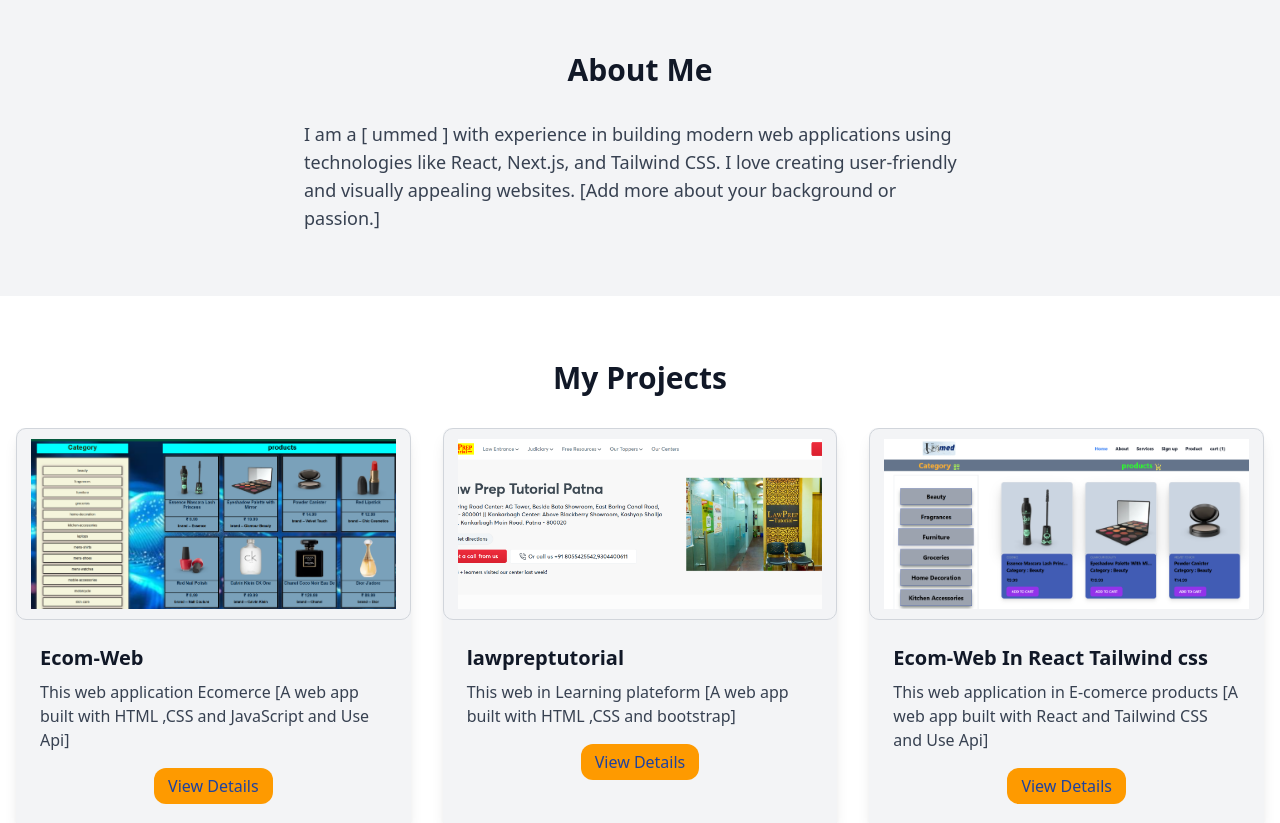
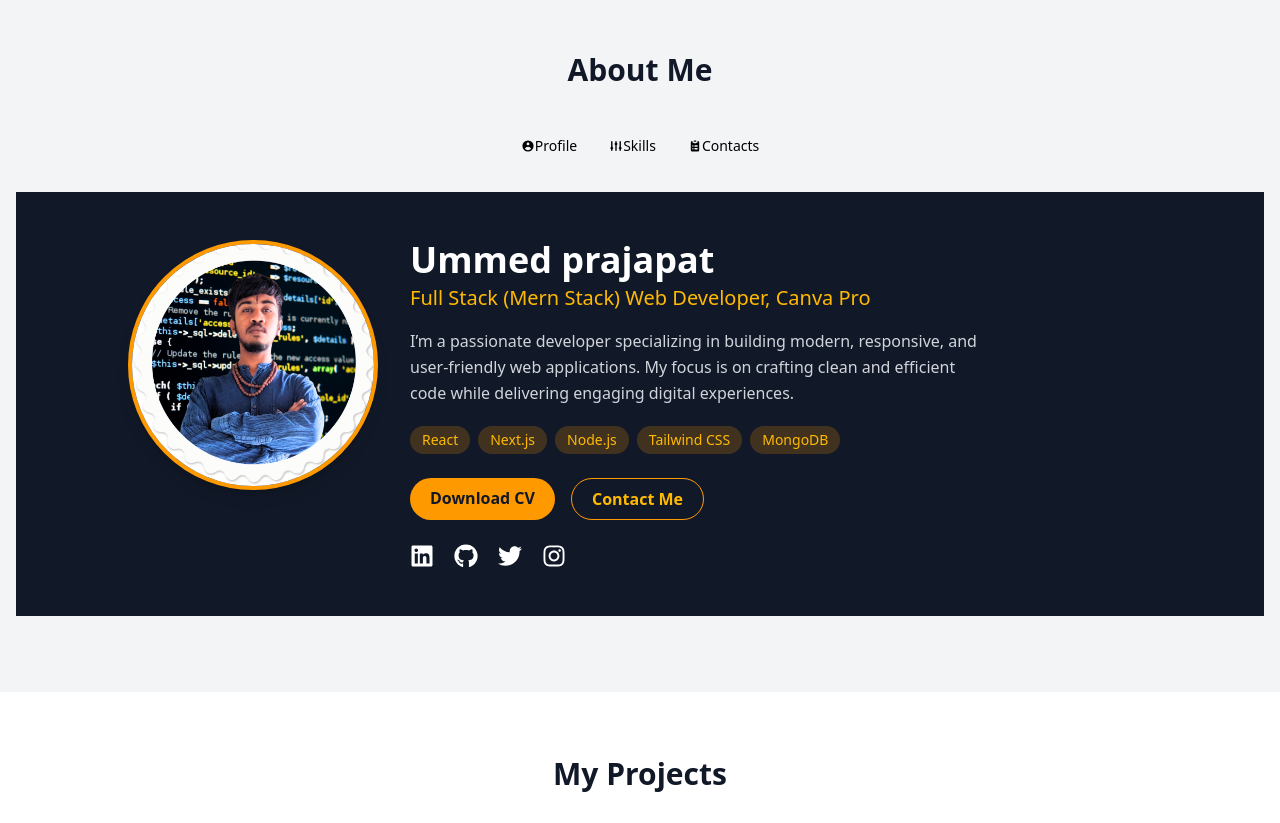
Before and after one commit to ummed850/ummed-portfolio, a Next.js app: page / in a window 1280 px wide. Shown: the part 460-1283 px from the top of the page. Built offline with nearby package versions, Linux system fonts and the light colour scheme.

Commit message:
Completed the project

```diff
--- a/src/app/page.js
+++ b/src/app/page.js
@@ -1,7 +1,10 @@
 "use client";
 import { useState } from 'react';
 import Link from 'next/link';
-import { FaBars, FaTimes } from 'react-icons/fa';
+import { FaBars, FaInstagram, FaTimes } from 'react-icons/fa';
+import { TabItem, Tabs } from "flowbite-react";
+import { HiAdjustments, HiClipboardList, HiUserCircle } from "react-icons/hi";
+import { FaLinkedin, FaGithub, FaTwitter } from "react-icons/fa";
 
 export default function Header() {
   const [isOpen, setIsOpen] = useState(false);
@@ -80,7 +83,7 @@ export default function Header() {
             <h1 className="text-4xl md:text-5xl font-bold mb-4">Hi, I am [Ummed]</h1>
             <p className="text-xl md:text-2xl mb-6">I am a Mern Stack Web Developer with a passion for building scalable and efficient web applications.</p>
             <Link
-              href="/projects"
+              href={"/projects"}
               className="inline-block bg-white text-blue-600 font-semibold py-3 px-6 rounded-lg hover:bg-blue-100 transition duration-300"
             >
               View My Work
@@ -99,9 +102,92 @@ export default function Header() {
         <section className="py-16">
           <div className="container mx-auto px-4">
             <h2 className="text-3xl font-bold text-center text-gray-900 mb-8">About Me</h2>
-            <p className="text-lg text-gray-700 max-w-2xl mx-auto">
-              I am a [   ummed ] with experience in building modern web applications using technologies like React, Next.js, and Tailwind CSS. I love creating user-friendly and visually appealing websites. [Add more about your background or passion.]
-            </p>
+            <Tabs aria-label="Tabs with icons" className='text-black max-w-[1320px] mx-auto' variant="underline">
+              <TabItem active title="Profile" className='cursor-pointer' icon={HiUserCircle}>
+                <section className="bg-gray-900 text-white py-12 px-6 md:px-16">
+                  <div className="max-w-5xl mx-auto flex flex-col md:flex-row items-center md:items-start gap-8">
+
+                    {/* Profile Image */}
+                    <div className="flex-shrink-0">
+                      <img
+                        src="/images/profileImg.jpg" // apni image ka path yahan dalna
+                        alt="Profile"
+                        className="w-40 h-40 md:w-[250px] md:h-[250px] object-cover rounded-full border-4 border-amber-500 shadow-lg"
+                      />
+                    </div>
+
+                    {/* Profile Content */}
+                    <div>
+                      {/* Name & Title */}
+                      <h1 className="text-3xl md:text-4xl font-bold">Ummed prajapat</h1>
+                      <p className="text-amber-400 text-lg md:text-xl mt-1">Full Stack (Mern Stack) Web Developer, Canva Pro</p>
+
+                      {/* About */}
+                      <p className="text-gray-300 mt-4 leading-relaxed max-w-xl">
+                        I’m a passionate developer specializing in building modern, responsive, and user-friendly web applications.
+                        My focus is on crafting clean and efficient code while delivering engaging digital experiences.
+                      </p>
+
+                      {/* Skills */}
+                      <div className="mt-5 flex flex-wrap gap-2">
+                        {["React", "Next.js", "Node.js", "Tailwind CSS", "MongoDB"].map((skill, idx) => (
+                          <span
+                            key={idx}
+                            className="bg-amber-500/20 text-amber-400 px-3 py-1 rounded-full text-sm font-medium"
+                          >
+                            {skill}
+                          </span>
+                        ))}
+                      </div>
+
+                      {/* Buttons */}
+                      <div className="mt-6 flex flex-wrap gap-4">
+                        <a
+                          href="/resume/ummedResume.pdf"
+                          download
+                          className="bg-amber-500 text-gray-900 px-5 py-2 rounded-full font-semibold hover:bg-amber-400 transition"
+                        >
+                          Download CV
+                        </a>
+                        <a
+                          href="#contact"
+                          className="border border-amber-500 text-amber-400 px-5 py-2 rounded-full font-semibold hover:bg-amber-500 hover:text-gray-900 transition"
+                        >
+                          Contact Me
+                        </a>
+                      </div>
+
+                      {/* Social Links */}
+                      <div className="mt-6 flex gap-5 text-2xl">
+                        <a href="https://www.linkedin.com/in/ummed-prajapat-698a69299/" target="_blank" rel="noopener noreferrer" className="hover:text-amber-400">
+                          <FaLinkedin />
+                        </a>
+                        <a href="https://github.com/ummed850" target="_blank" rel="noopener noreferrer" className="hover:text-amber-400">
+                          <FaGithub />
+                        </a>
+                        <a href="https://x.com/KumarUmmed6343" target="_blank" rel="noopener noreferrer" className="hover:text-amber-400">
+                          <FaTwitter />
+                        </a>
+                        <a href="https://www.instagram.com/ummed.prajapat1/" target="_blank" rel="noopener noreferrer" className="hover:text-amber-400">
+                          < FaInstagram />
+                        </a>
+
+                      </div>
+                    </div>
+                  </div>
+                </section>
+              </TabItem>
+              <TabItem title="Skills" className='cursor-pointer' icon={HiAdjustments}>
+                This is <span className="font-medium text-black dark:text-white">Settings associated content</span>.
+                Clicking another tab will toggle the visibility of this one for the next. The tab JavaScript swaps classes to
+                control the content visibility and styling.
+              </TabItem>
+              <TabItem title="Contacts" className='cursor-pointer' icon={HiClipboardList}>
+                This is <span className="font-medium text-black dark:text-white">Contacts associated content</span>.
+                Clicking another tab will toggle the visibility of this one for the next. The tab JavaScript swaps classes to
+                control the content visibility and styling.
+              </TabItem>
+            </Tabs>
           </div>
         </section>
 
--- /dev/null
+++ b/src/app/projects.js
@@ -0,0 +1,9 @@
+import React from 'react'
+
+export default function projects() {
+    return (
+        <div>
+            <h1 className='text-4xl' >Projects</h1>
+        </div>
+    )
+}
```
Also changed, not shown: public/images/profileImg.jpg (added), 1 other file (tests, documents, lock files or other folders).
